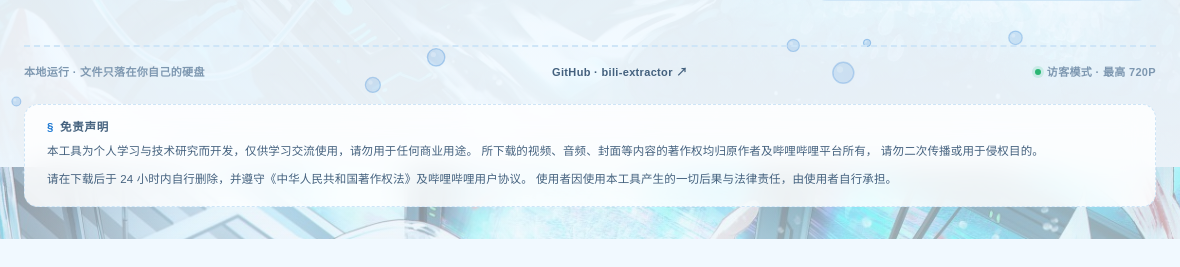
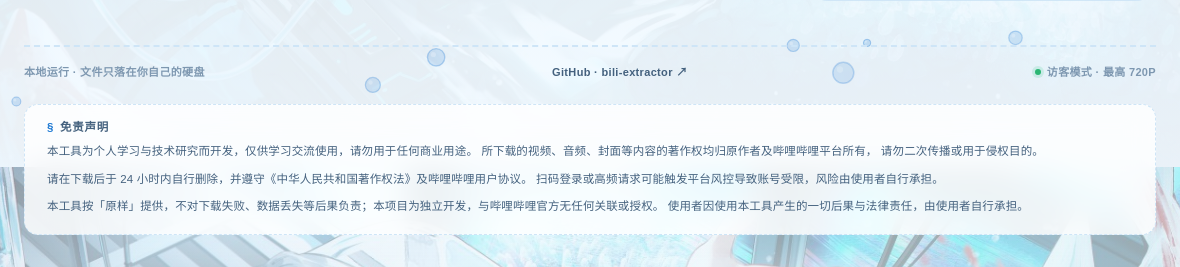
Before and after one commit to ailciat/bili-extractor, an Electron app: page public/index.html in a window 1180 px wide. Shown: the part 633-900 px from the top of the page. Before the commit the page ends 872 px from the top, so only its background shows below. Drawn offline with Linux system fonts and the light colour scheme; no server answers.

Commit message:
docs: 补充免责声明条款
- README 新增独立免责声明章节（用途限制、版权归属、24小时删除、账号风控、无担保、无关联、法律合规共7条）
- 页面底部免责声明补充账号风险与无担保/无关联说明
- 自检通过

```diff
--- a/public/index.html
+++ b/public/index.html
@@ -339,6 +339,10 @@
     </p>
     <p>
       请在下载后于 24 小时内自行删除，并遵守《中华人民共和国著作权法》及哔哩哔哩用户协议。
+      扫码登录或高频请求可能触发平台风控导致账号受限，风险由使用者自行承担。
+    </p>
+    <p>
+      本工具按「原样」提供，不对下载失败、数据丢失等后果负责；本项目为独立开发，与哔哩哔哩官方无任何关联或授权。
       使用者因使用本工具产生的一切后果与法律责任，由使用者自行承担。
     </p>
   </section>
```
Also changed, not shown: README.md.
